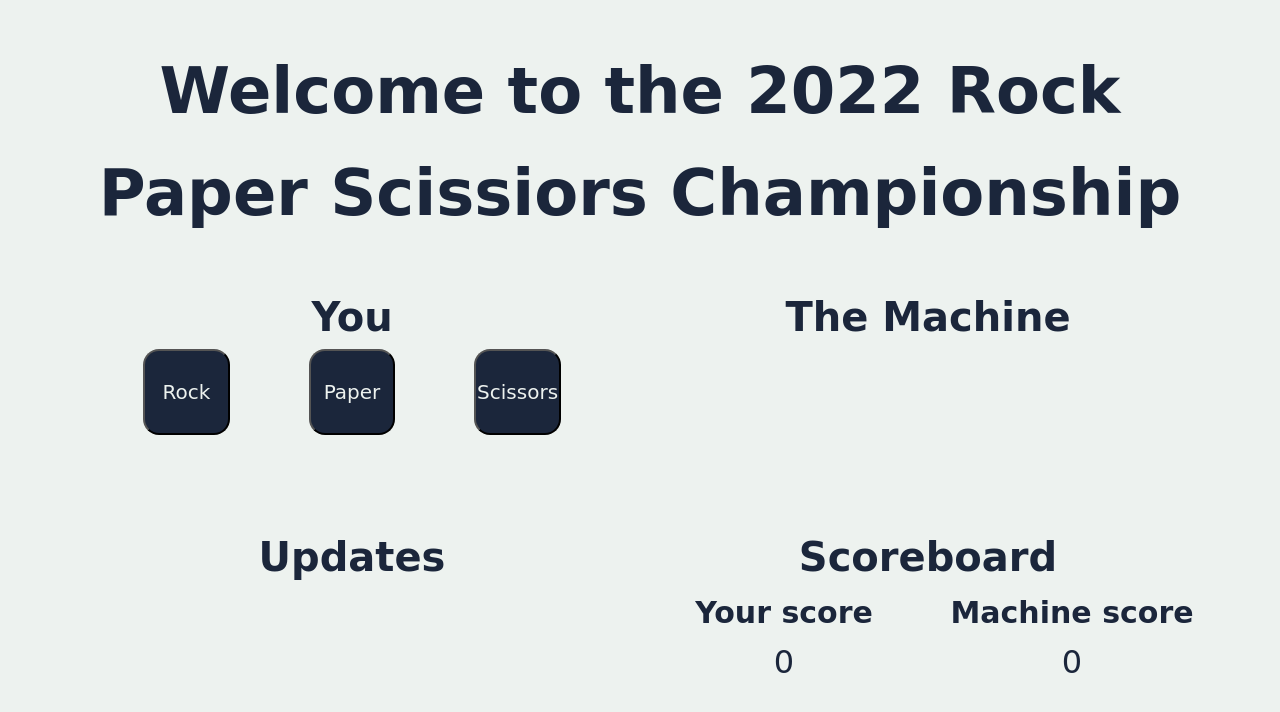
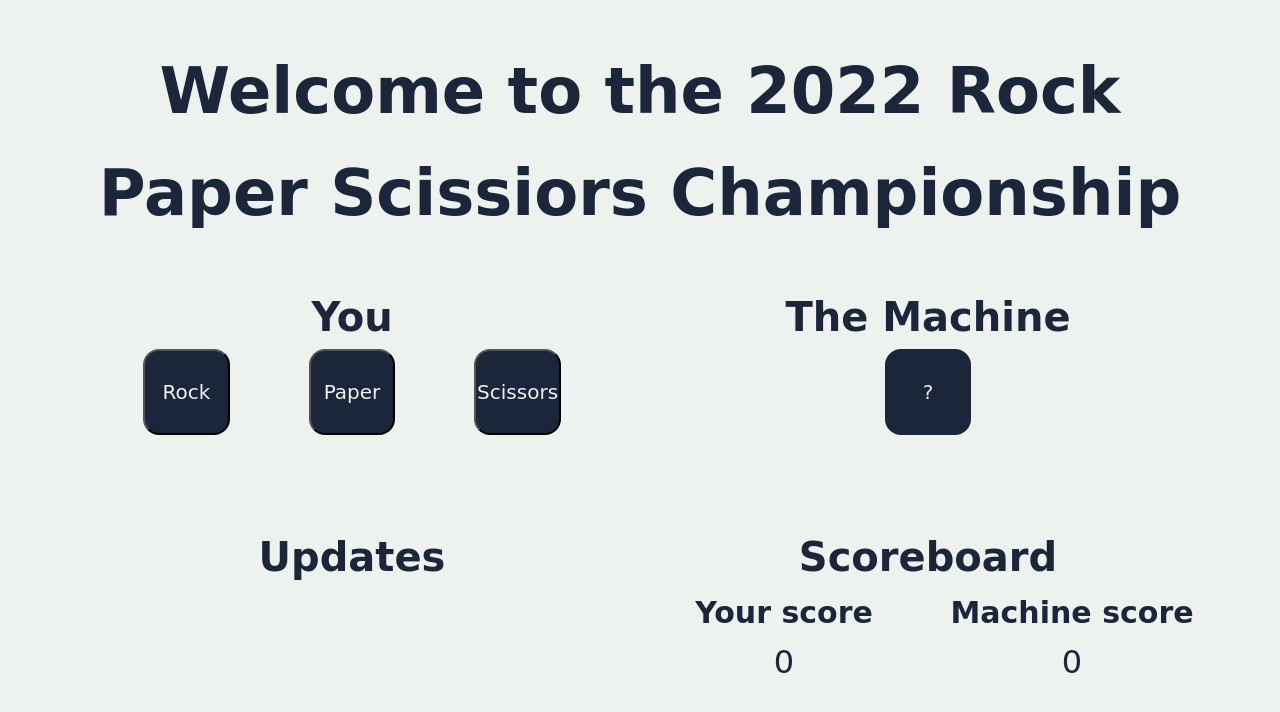
Before and after one commit to shugewang/rock-paper-scissors, a plain HTML site: page index.html in a window 1280 px wide. Both pictures are taken after a click on the button "YES". Drawn offline with nearby package versions, Linux system fonts and the light colour scheme; a web font is replaced by a local one.

Commit message:
added ? to computer choice

```diff
--- a/index.html
+++ b/index.html
@@ -37,7 +37,7 @@
                 <div class="take-half" id="computer">
                     <h1>The Machine</h1>
                     <div class = "flex-even">
-                        <p class="output" id="computer-choice">tmp</p>
+                        <p class="output" id="computer-choice">?</p>
                     </div>
                 </div>
             </div>
--- a/myScript.js
+++ b/myScript.js
@@ -42,7 +42,7 @@ function startGame(){
     document.getElementById("start-container").style.display = "block";
     document.getElementById("game-container").style.display = "none";
     document.getElementById("end-container").style.display = "none";
-    document.getElementById("computer-choice").style.display = "none";
+    //document.getElementById("computer-choice").style.display = "none";
     document.getElementById("start-button").addEventListener("click", function() {
         document.getElementById("start-container").style.display = "none";
     });
--- a/style.css
+++ b/style.css
@@ -53,6 +53,7 @@ button, .output {
     background-color:var(--main-dark);
     color:var(--main-blue);
     border-radius:1rem;
+    font-size:2rem;
 }
 #start-button, #restart{
     font-size:2rem;
@@ -98,6 +99,8 @@ button:hover{
     aspect-ratio: 1;
     font-size:20px;
 }
+
+
 #scoreboard p {
     font-size:2rem;
 }
```
